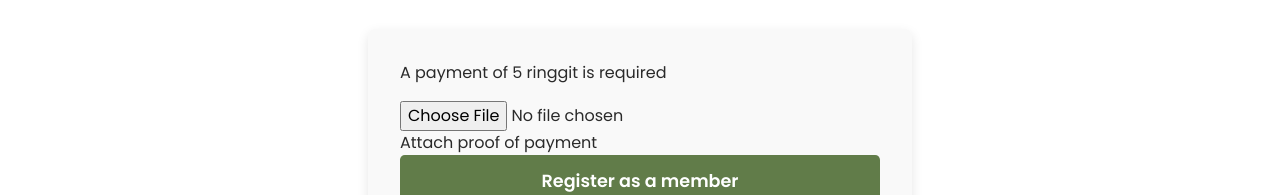
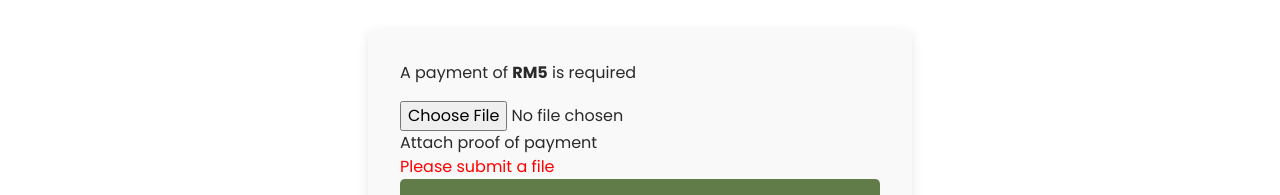
Before and after one commit to Omarelakkad1/OARS_demoApp, a React (Vite) app: page /membership in a window 1280 px wide. Shown: the part 755-950 px from the top of the page. Built offline with nearby package versions, Linux system fonts and the light colour scheme.

Commit message:
required file insertion membership page

```diff
--- a/src/components/Member.jsx
+++ b/src/components/Member.jsx
@@ -5,10 +5,21 @@ function Member() {
     <div className="Member-container">
       <h1>Register to be a member!</h1>
       <form>
-        <p>A payment of 5 ringgit is required</p>
-        <input type="file" id="paymentProof" name="paymentProof" accept=".pdf,.jpg,.jpeg,.png" />
+        <p>A payment of <b>RM5</b> is required</p>
+        <input type="file" id="paymentProof" name="paymentProof" accept=".pdf,.jpg,.jpeg,.png" onChange={(e) => {
+          if (e.target.files.length === 0) {
+            document.getElementById("fileMessage").textContent = "Please submit a file";
+            document.getElementById("fileMessage").style.color = "red";
+            document.getElementById("registerButton").disabled = true;
+          } else {
+            document.getElementById("fileMessage").textContent = "Thank you! Your file has been chosen";
+            document.getElementById("fileMessage").style.color = "green";
+            document.getElementById("registerButton").disabled = false;
+          }
+        }} />
         <label htmlFor="paymentProof">Attach proof of payment</label>
-        <button type="submit">Register as a member</button>
+        <div id="fileMessage" style={{color: "red"}}>Please submit a file</div>
+        <button id="registerButton" type="submit" disabled>Register as a member</button>
       </form>
     </div>
   );
```
